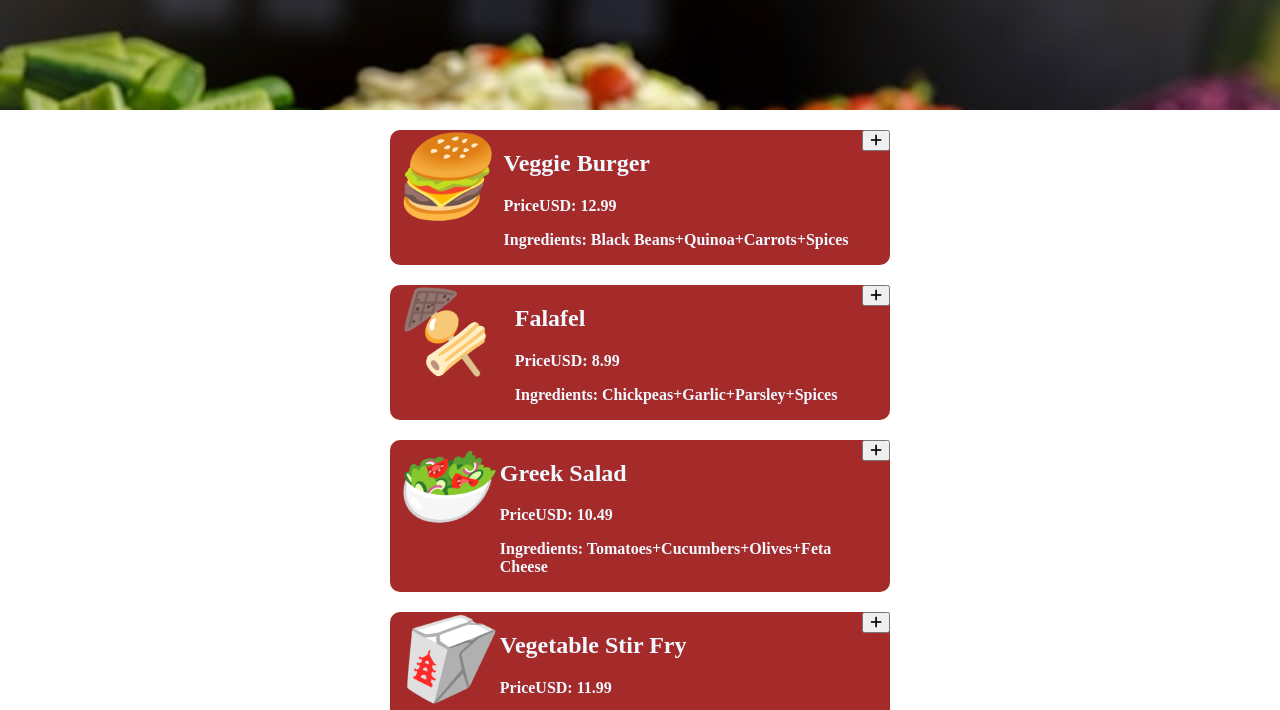
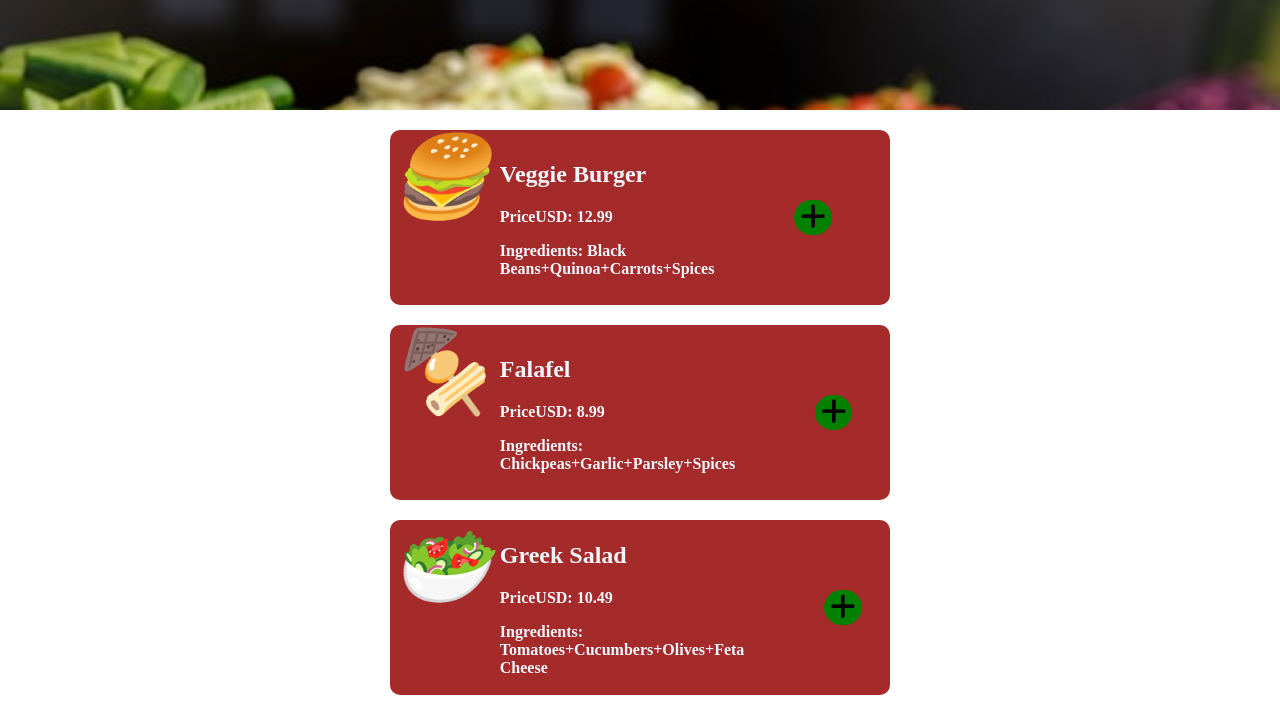
Before and after one commit to CodeLucho33/3.RestaurantOrdering, a plain HTML site: page index.html in a window 1280 px wide. Shown: the part 40-750 px from the top of the page. Drawn offline with Linux system fonts and the light colour scheme.

Commit message:
Config button

```diff
--- a/index.js
+++ b/index.js
@@ -82,7 +82,7 @@ function renderMenu() {
     <p>Ingredients: ${itemsMenu.ingredients.join('+')} </p>
  </div>
    <div >
-   <button data-item="${itemsMenu.id}"  data-price="${itemsMenu.price}" id="btn-add-product" >
+   <button data-item="${itemsMenu.id}"  data-price="${itemsMenu.price}" id="btn-add-product" class="add-btn" >
             <i data-item="${itemsMenu.id}" data-price="${itemsMenu.price}" id="btn-add-product" class="fa-solid fa-plus" >
    </i></button>
 
--- a/styles.css
+++ b/styles.css
@@ -122,3 +122,15 @@ h1 {
     border: 2px solid black;
     font-size: 3rem;
 }
+.add-btn{
+   border-radius: 30px;
+    font-size: 1.8rem;
+    border: none;
+margin: 70px;
+background-color: green;
+}
+
+.add-btn:hover{
+cursor: pointer;
+font-size: 2rem;
+}
```
